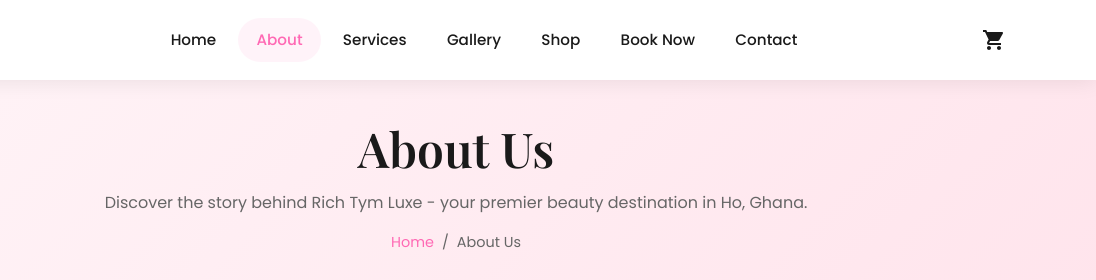
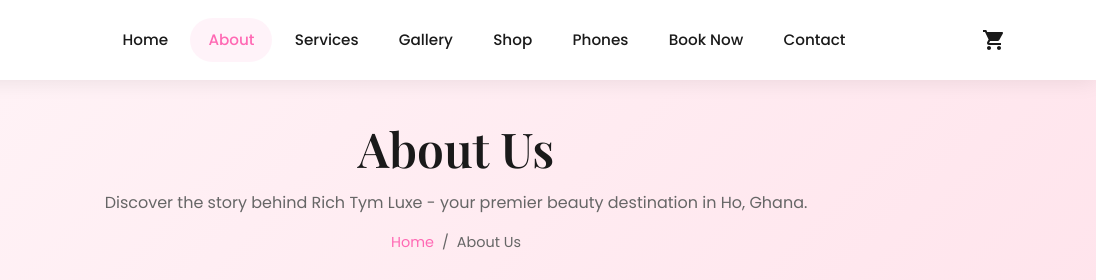
Before and after one commit to dromorongit/Richtymluxe, a plain HTML site: page about.html in a window 1280 px wide. Shown: the top 280 px of the page, 184-1280 px from the left. Drawn offline with nearby package versions, Linux system fonts and the light colour scheme.

Commit message:
Nav commits

```diff
--- a/about.html
+++ b/about.html
@@ -34,6 +34,7 @@
         <a href="services.html" class="nav-link">Services</a>
         <a href="gallery.html" class="nav-link">Gallery</a>
         <a href="shop.html" class="nav-link">Shop</a>
+        <a href="mobile-phones.html" class="nav-link">Phones</a>
         <a href="booking.html" class="nav-link">Book Now</a>
         <a href="contact.html" class="nav-link">Contact</a>
       </nav>
```
Also changed, not shown: booking.html (+1 -0 lines), contact.html (+1 -0 lines), gallery.html (+1 -0 lines), index.html (+1 -0 lines), services.html (+1 -0 lines), shop.html (+1 -0 lines).
